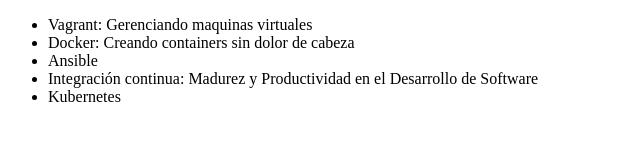
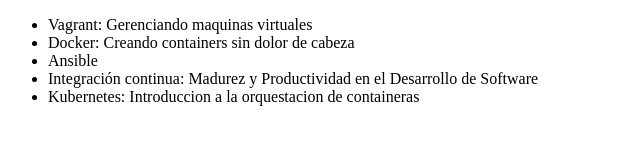
Before and after one commit to sebarojas71/alura-git, a plain HTML site: page index.html in a window 1280 px wide. Shown: the whole page, without its empty margins (0-640 px from the left). Drawn offline with Linux system fonts and the light colour scheme.

Commit message:
modificando el nombre del curso de kuberneteS

```diff
--- a/index.html
+++ b/index.html
@@ -10,7 +10,7 @@
          <li> Docker: Creando containers sin dolor de cabeza</li>
          <li> Ansible </li>
          <li> Integración continua: Madurez y Productividad en el Desarrollo de Software </li>
-         <li> Kubernetes</li>
+         <li> Kubernetes: Introduccion a la orquestacion de containeras</li>
      </ul>
 </body>
 </html>
```
